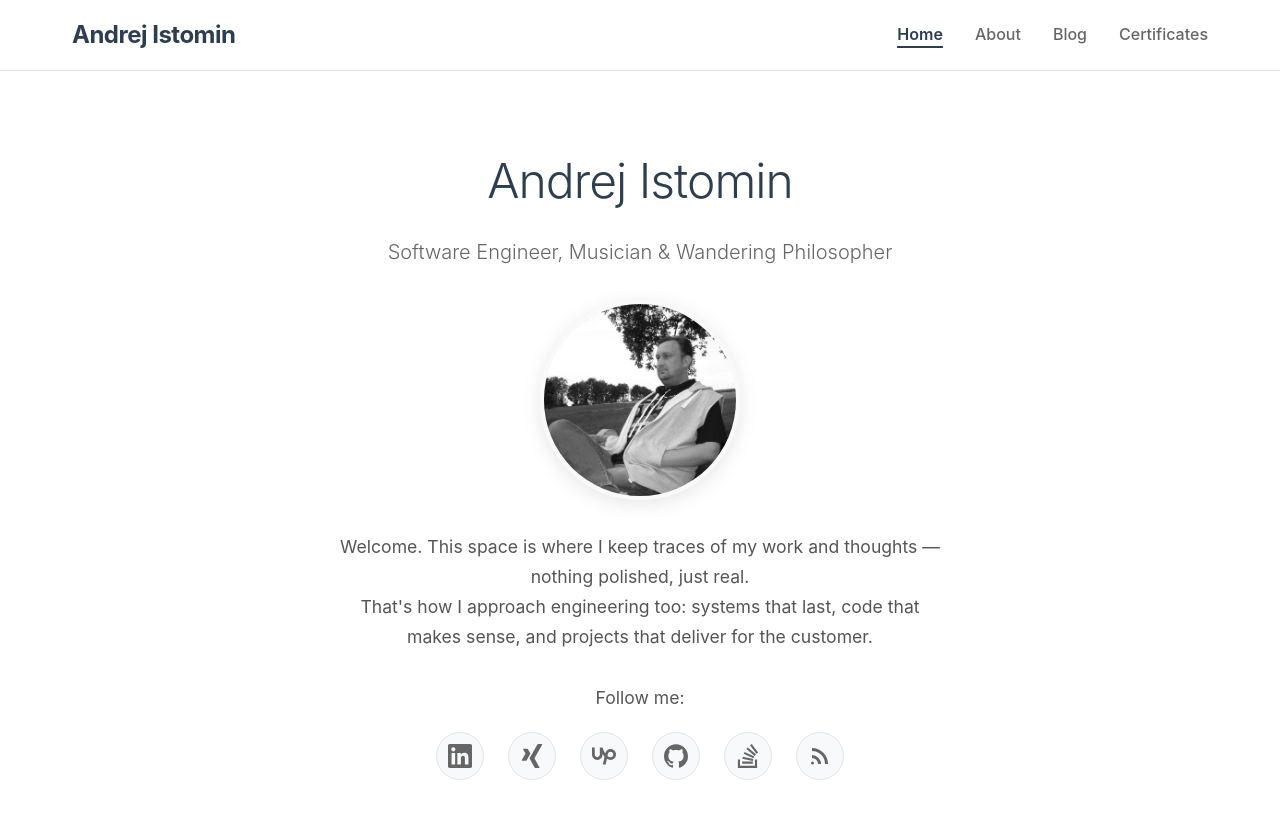
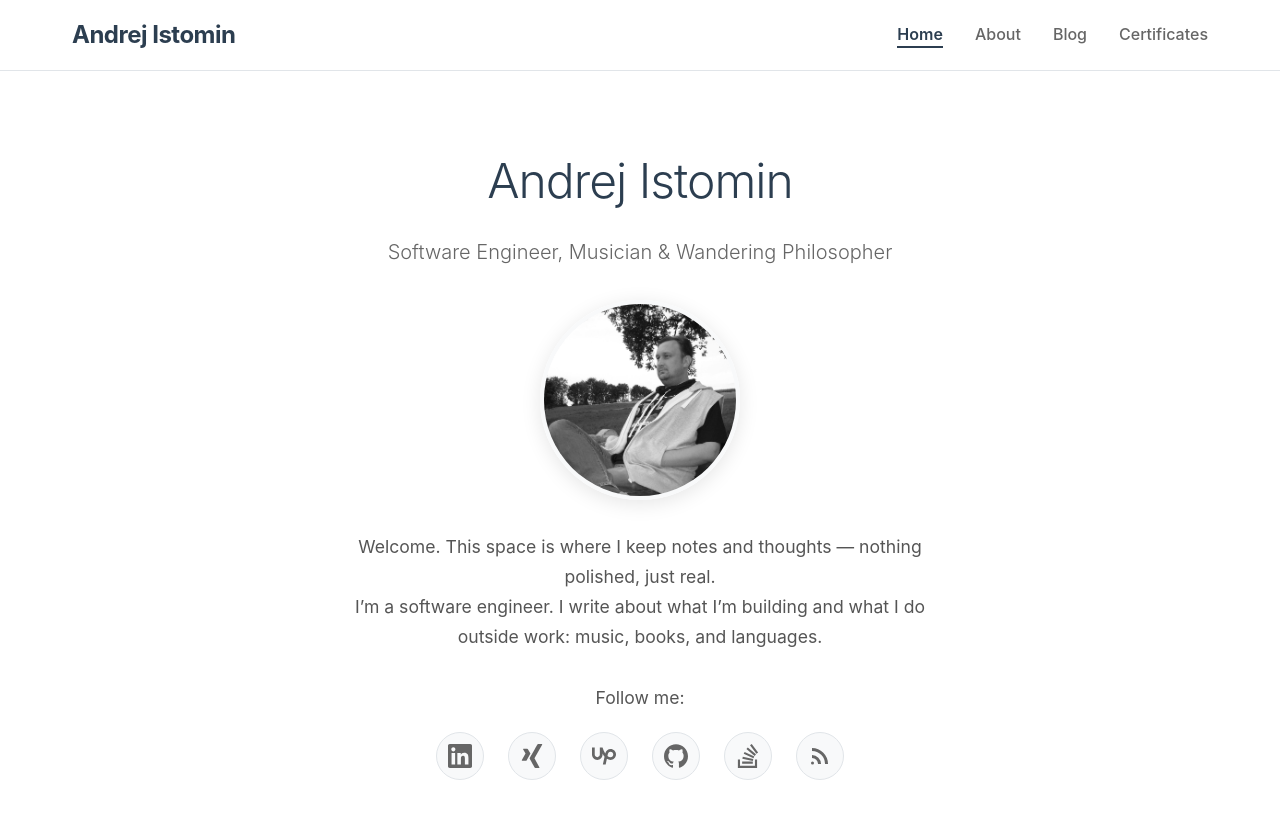
Before and after one commit to aistomin/aistomin.com, a Jekyll site: the page built from index.markdown, in a window 1280 px wide and 900 px high. Shown: the top 819 px of the window. Built offline with Jekyll 4.4.1, drawn with Linux system fonts in a browser that asks for light colours.

Commit message:
Issue #102. Home page was slightly polished and improved.

```diff
--- a/index.markdown
+++ b/index.markdown
@@ -1,7 +1,8 @@
 ---
 layout: default
 title: 'Engineer, Musician & Philosopher'
-description: "Welcome to Andrej Istomin's personal website. A software engineer based in Germany, sharing thoughts on code, music, philosophy, and the journey of continuous learning."
+description: "Welcome to Andrej Istomin's personal website. This space is where I keep notes and thoughts — nothing polished, just real. I'm a software engineer. I write about my work, hobbies and interests."
+image: /assets/images/home-og.jpg
 ---
 
 <div class="hero">
@@ -11,11 +12,17 @@ description: "Welcome to Andrej Istomin's personal website. A software engineer
     <img src="/assets/images/profile.jpg" alt="Andrej Istomin" class="hero-photo" onerror="this.style.display='none'">
 
     <div class="hero-description">
-        <p>Welcome. This space is where I keep traces of my work and thoughts — nothing polished, just real.</p> <p>That's how I approach engineering too: systems that last, code that makes sense, and projects that deliver for the customer.</p>
+        <p>
+            Welcome. This space is where I keep notes and thoughts — nothing polished, just real.
+        </p>
+        <p>
+            I’m a software engineer. I write about what I’m building and what I do outside work: music, books, and languages.
+        </p>
     </div>
 
     <div class="hero-contact">
         <p>Follow me:</p>
         {% include follow-links.html %}
     </div>
+
 </div>
```
Also changed, not shown: playwright/tests/home.spec.js (+5 -5 lines), assets/images/home-og.jpg (added).
